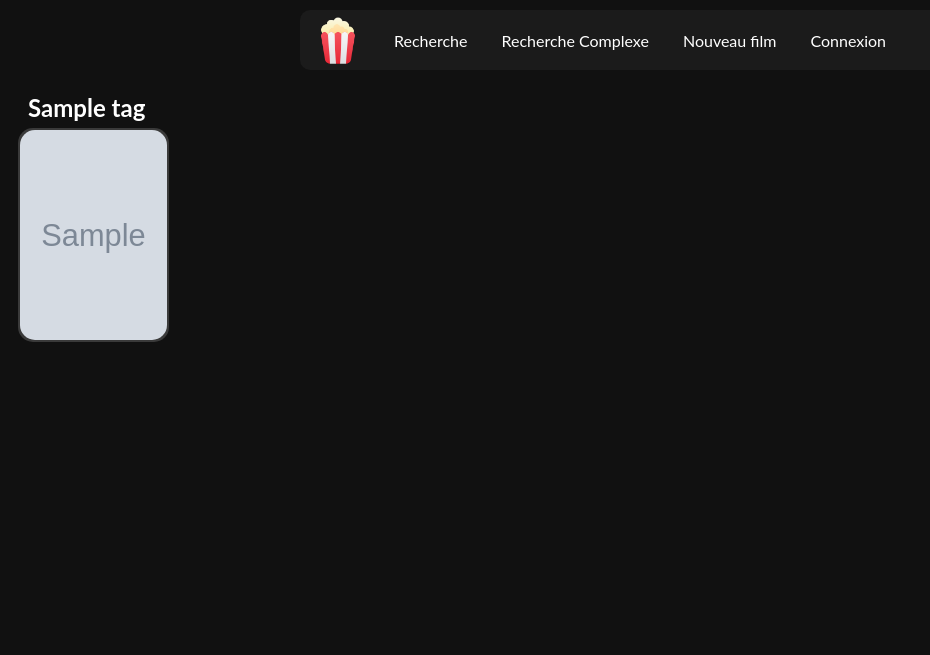
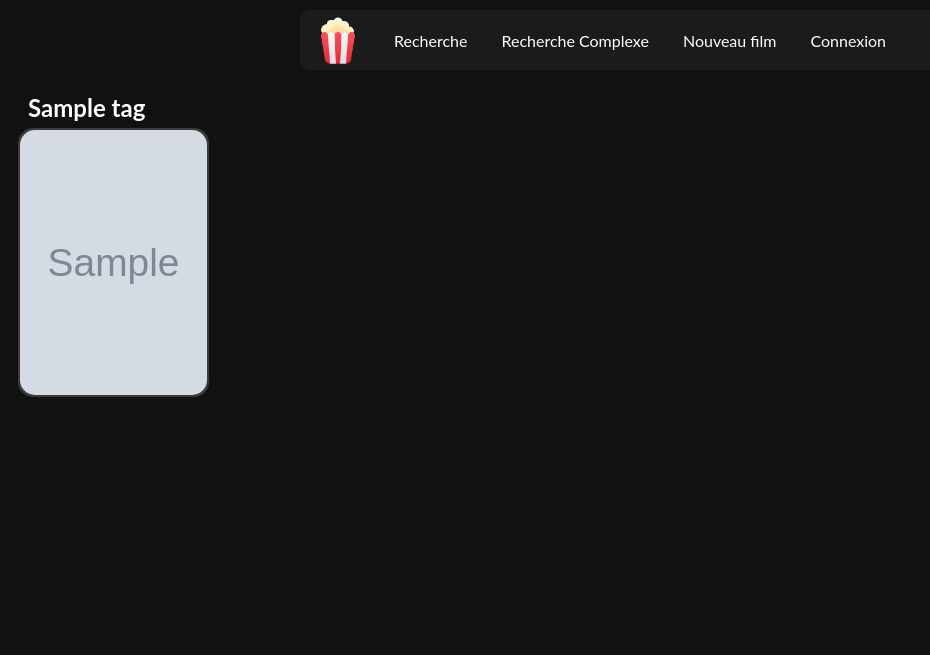
Before and after one commit to mathieu-rahab/my-movies, a PHP site: page /pages/index.php in a window 1280 px wide. Shown: the top 655 px of the page, without its empty margins (0-930 px from the left). Run offline with PHP 8.4, Linux system fonts and the light colour scheme; tables that the repository leaves empty or names only in its code hold one stand-in row (values such as "Sample post"); grey boxes marked "Sample" are stand-in pictures; data that the repository does not hold is empty.

Commit message:
Mise à jour des dimensions des conteneurs de film et ajustement des transitions CSS

```diff
--- a/Projet-php/css/styleIndex.css
+++ b/Projet-php/css/styleIndex.css
@@ -1,7 +1,7 @@
 
 :root {
-    --widthContenerFilm: 147px;
-    --heightContenerFilm: 210px;
+    --widthContenerFilm: 187px;
+    --heightContenerFilm: 265px;
 }
 
 
@@ -120,9 +120,10 @@
 }
 
 .film:hover > .imgFilm{
-    margin: 5%;
+    /*margin: 5%;
     width: 90%;
-    height: 92%;
+    height: 92%;*/
+    scale: 0.9 ;
 }
 
 .imgFilm {
@@ -130,5 +131,5 @@
     height: 100%;
     width: 100%;
     border-radius: 15px;
-    transition: top 0.2s, width 0.2s, height 0.2s, margin 0.2s;
+    transition: top 0.2s, width 0.2s, height 0.2s, margin 0.2s, scale 0.3s;
 }
```
